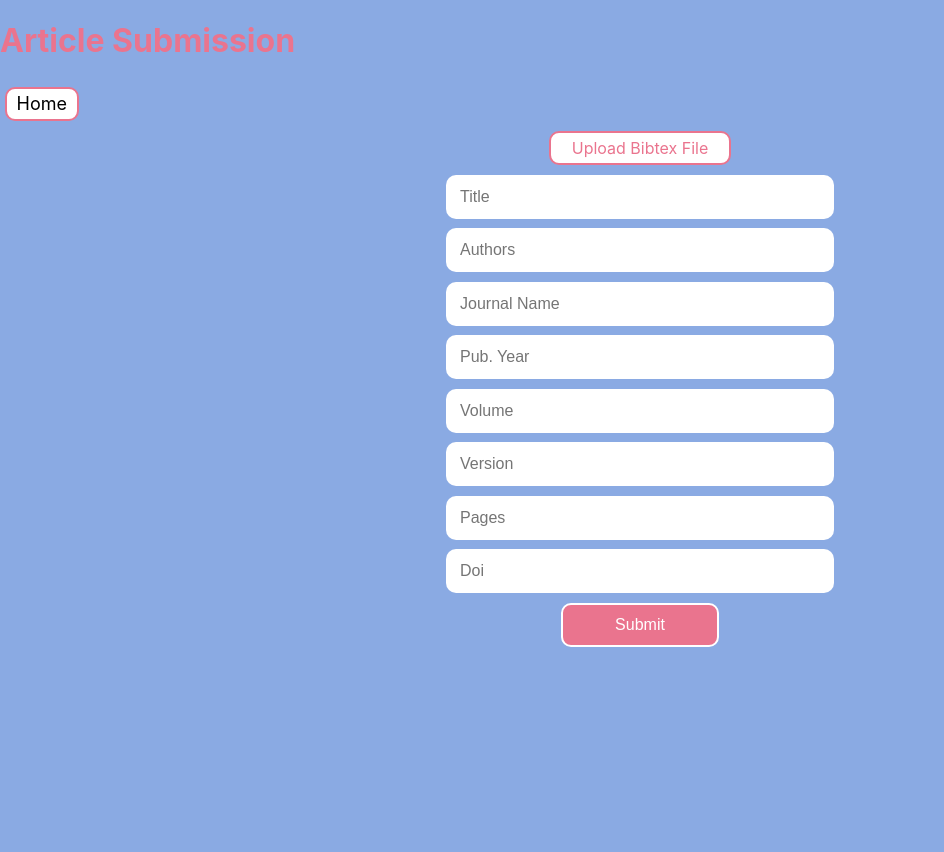
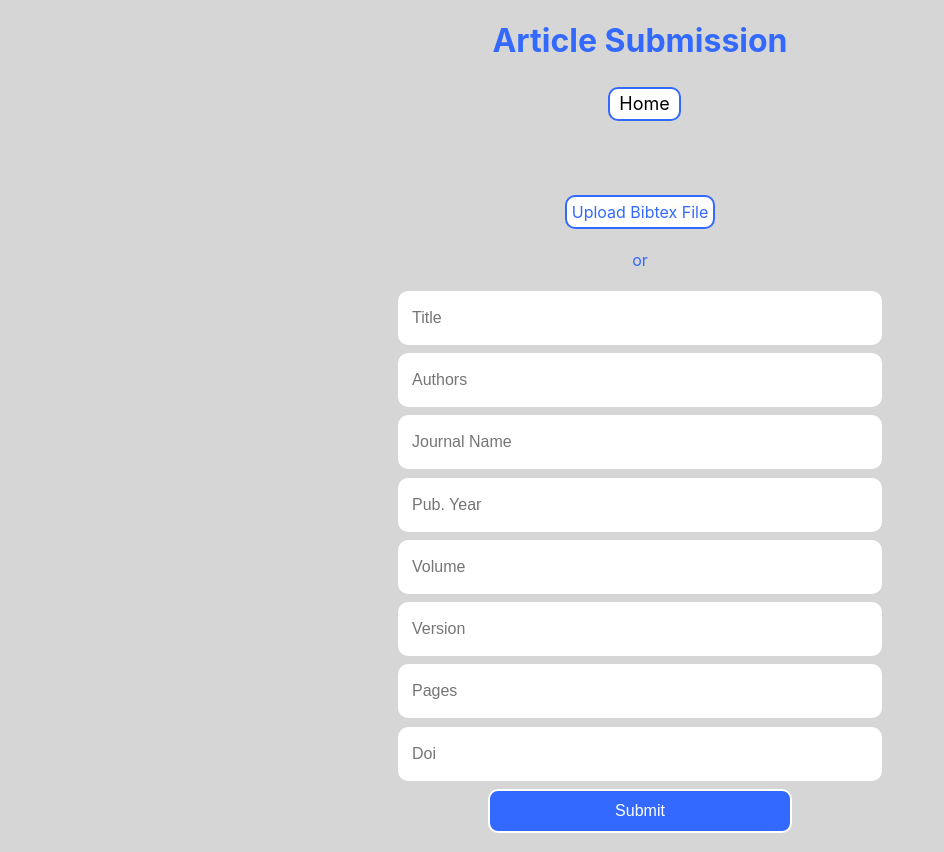
Before and after one commit to CamGham/CISE_SPEED, a React (Create React App) app in the folder frontend/: page /createArticle in a window 1280 px wide. Shown: the whole page, without its empty margins (0-944 px from the left). Before the commit the page ends 800 px from the top, so only its background shows below. Built offline with nearby package versions, Linux system fonts and the light colour scheme.

Commit message:
wip: fixing up styling

```diff
--- a/frontend/src/App.css
+++ b/frontend/src/App.css
@@ -37,10 +37,10 @@
   }
 } */
 div {
-  width: 100%;
+  /* width: 100%; */
 }
 body {
-  background-color: #8aaae3;
-  color: #ea748e;
-  width: 100%;
+  background-color: #d6d6d6;
+  color: #3369ff;
+  /* width: 100%; */
 }
--- a/frontend/src/components/SubForm.css
+++ b/frontend/src/components/SubForm.css
@@ -5,8 +5,9 @@
   justify-content: center;
   align-items: center;
 }
-.container {
+.inputCont {
   display: grid;
+  width: 800px;
   grid-template-columns: [first] 20% [second] auto[third] 20% [fourth];
   grid-template-rows: repeat(10, 11% [col-start]);
 }
@@ -16,7 +17,7 @@
   grid-column-end: third;
   justify-self: center;
   width: 100%;
-  height: 40px;
+  height: 50px;
   border-radius: 10px;
   border-width: 2px;
   border-color: rgba(255, 255, 255, 0.1);
@@ -30,7 +31,7 @@
   box-shadow: 0px 4px 20px 0px rgba(0, 0, 0, 0.05);
 }
 .field:focus-within {
-  border-color: #ea748e;
+  border-color: #3369ff;
 }
 input {
   width: 95%;
@@ -50,6 +51,7 @@ input {
   font-size: 20px;
   font-weight: 600;
   padding-left: 5px;
+  color: red;
 }
 .errCon {
   grid-column-start: third;
@@ -63,13 +65,13 @@ input {
   justify-self: center;
   /* align-items: center; */
   /* flex-direction: row; */
-  width: 40%;
+  width: 300px;
   height: 40px;
   border-radius: 10px;
   border-width: 2px;
   border-color: white;
   border-style: solid;
-  background-color: #ea748e;
+  background-color: #3369ff;
   transition: 0.3s all;
   margin: 5px;
 }
@@ -79,7 +81,7 @@ input {
   cursor: pointer;
 }
 .submit:hover {
-  background-color: #8eea74;
+  background-color: #3369ff;
   box-shadow: 0px 4px 20px 0px rgba(0, 0, 0, 0.05);
 }
 .fileupload {
@@ -98,7 +100,7 @@ input {
   height: 30px;
   border-radius: 10px;
   border-width: 2px;
-  border-color: #ea748e;
+  border-color: #3369ff;
   border-style: solid;
   background-color: white;
   transition: 0.3s all;
@@ -110,9 +112,9 @@ input {
 .fileupload + label:hover {
   background-color: rgba(255, 255, 255, 0.8);
 }
-.bibtex {
+.bibtexCont {
   display: flex;
-  justify-content: center;
-  align-items: center;
-  width: 30%;
+  /* justify-content: center; */
+  /* align-items: center; */
+
 }
--- a/frontend/src/components/SubForm.js
+++ b/frontend/src/components/SubForm.js
@@ -114,7 +114,7 @@ const SubForm = () => {
   };
   return (
     <form onSubmit={formik.handleSubmit} className="form">
-      <div className="bibtex">
+      <div className="bibtexCont">
         <input
           type="file"
           name="file"
@@ -126,7 +126,8 @@ const SubForm = () => {
           Upload Bibtex File
         </label>
       </div>
-      <div className="container">
+      <p>or</p>
+      <div className="inputCont">
         <div className="field">
           <input
             type="text"
--- /dev/null
+++ b/frontend/src/pages/ArticleDisplay.css
@@ -0,0 +1,6 @@
+.doc{
+    display: flex;
+    flex-direction: column;
+    align-items: center;
+    /* justify-content: center; */
+}
--- a/frontend/src/pages/ArticleDisplay.js
+++ b/frontend/src/pages/ArticleDisplay.js
@@ -10,6 +10,7 @@ import {
   MenuItem,
   InputLabel,
 } from '@mui/material';
+import './ArticleDisplay.css';
 
 const ArticleDisplay = () => {
   const [articles, setArticles] = useState([]);
@@ -93,12 +94,13 @@ const ArticleDisplay = () => {
   };
 
   return (
-    <div>
+    <div className='doc'>
+    <div >
       <h1>Display</h1>
       <div>
         <Link to="/">Home</Link>
       </div>
-      <div>
+      <div >
         <FormControl sx={{ m: 1, minWidth: 100 }}>
           <InputLabel id="practice-dropdown">SE-Method</InputLabel>
           <Select
@@ -203,6 +205,7 @@ const ArticleDisplay = () => {
         />
       </div>
     </div>
+    </div>
   );
 };
 
--- a/frontend/src/pages/Submission.css
+++ b/frontend/src/pages/Submission.css
@@ -1,11 +1,30 @@
-body {
+
+.doc {
+  /* width: 100%; */
   display: flex;
+  flex-direction: column;
   justify-content: center;
+
+}
+
+.navCon {
+  display: flex;
+  flex-direction: column;
+  justify-content: center;
+  align-items: center;
+
+}
+
+.formCon {
+  margin-top: 5%;
+  display: flex;
   /* align-items: center; */
-  /* background-color: #ea748e; */
+  justify-content: center;
 }
-.doc {
-  width: 100%;
+.nav {
+  text-decoration: none;
+  color: black;
+  font-size: large;
 }
 .navButton {
   display: flex;
@@ -16,7 +35,7 @@ body {
   height: 30px;
   border-radius: 10px;
   border-width: 2px;
-  border-color: #ea748e;
+  border-color: #3369ff;
   border-style: solid;
   background-color: white;
   transition: 0.3s all;
@@ -29,17 +48,3 @@ body {
   background-color: rgba(255, 255, 255, 0.7);
   box-shadow: 0px 4px 20px 0px rgba(0, 0, 0, 0.05);
 }
-.navContainer {
-  display: flex;
-  flex-direction: row;
-}
-.nav {
-  text-decoration: none;
-  color: black;
-  font-size: large;
-}
-.formCon {
-  display: flex;
-  align-items: center;
-  justify-content: center;
-}
--- a/frontend/src/pages/Submission.js
+++ b/frontend/src/pages/Submission.js
@@ -4,21 +4,16 @@ import SubForm from '../components/SubForm';
 import './Submission.css';
 
 const Submission = () => {
-
   return (
     <div className="doc">
-      <h1>Article Submission</h1>
-      <div>
-        <div className='navContainer'>
-        <Link to="/" className='nav'>
-          <div className='navButton'>
-            Home
-          </div>
+      <div className="navCon">
+        <h1>Article Submission</h1>
+        <Link to="/" className="nav">
+          <div className="navButton">Home</div>
         </Link>
-        </div>
       </div>
-      <div className='formCon'>
-      <SubForm />
+      <div className="formCon">
+        <SubForm />
       </div>
     </div>
   );
```
